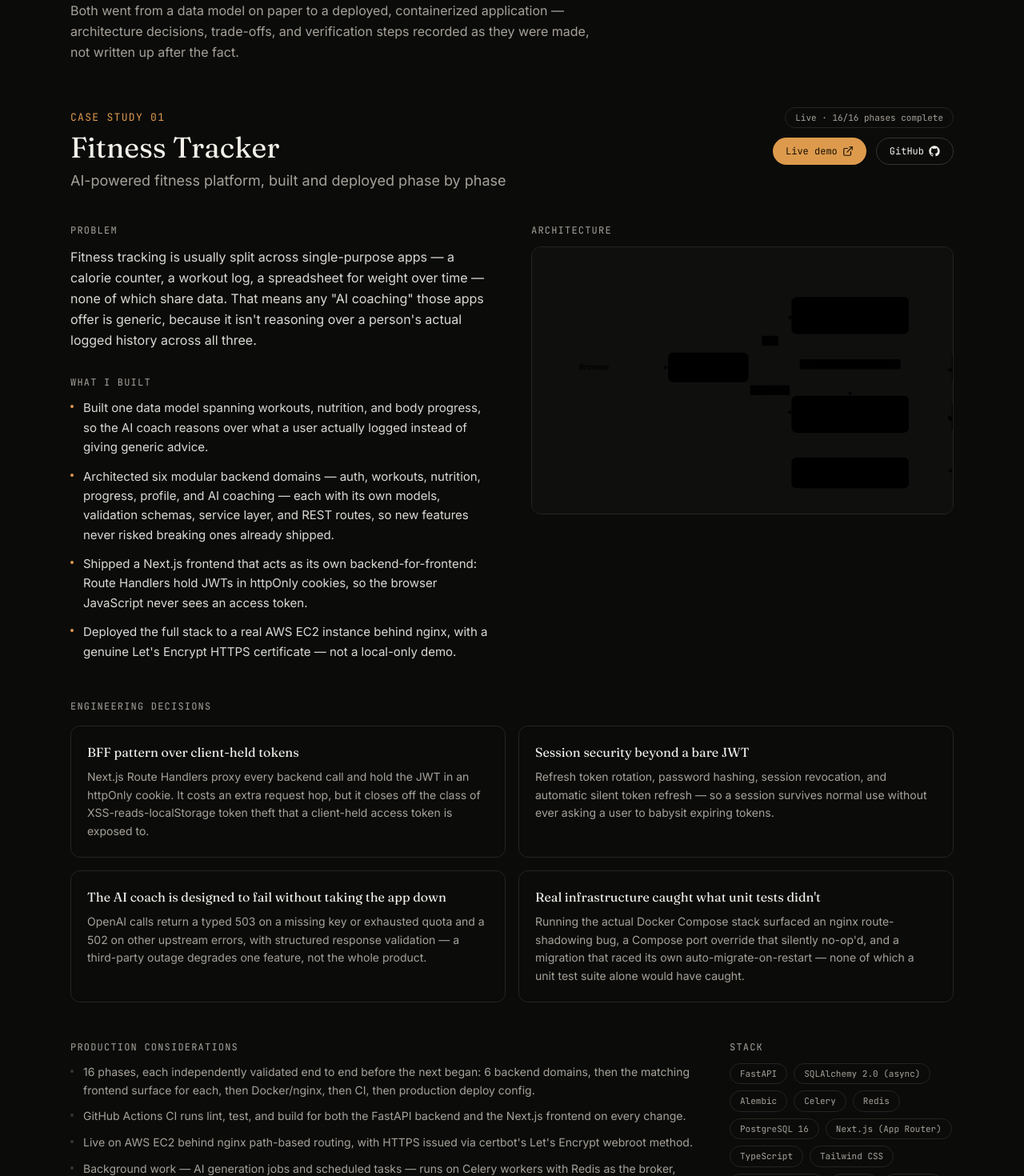
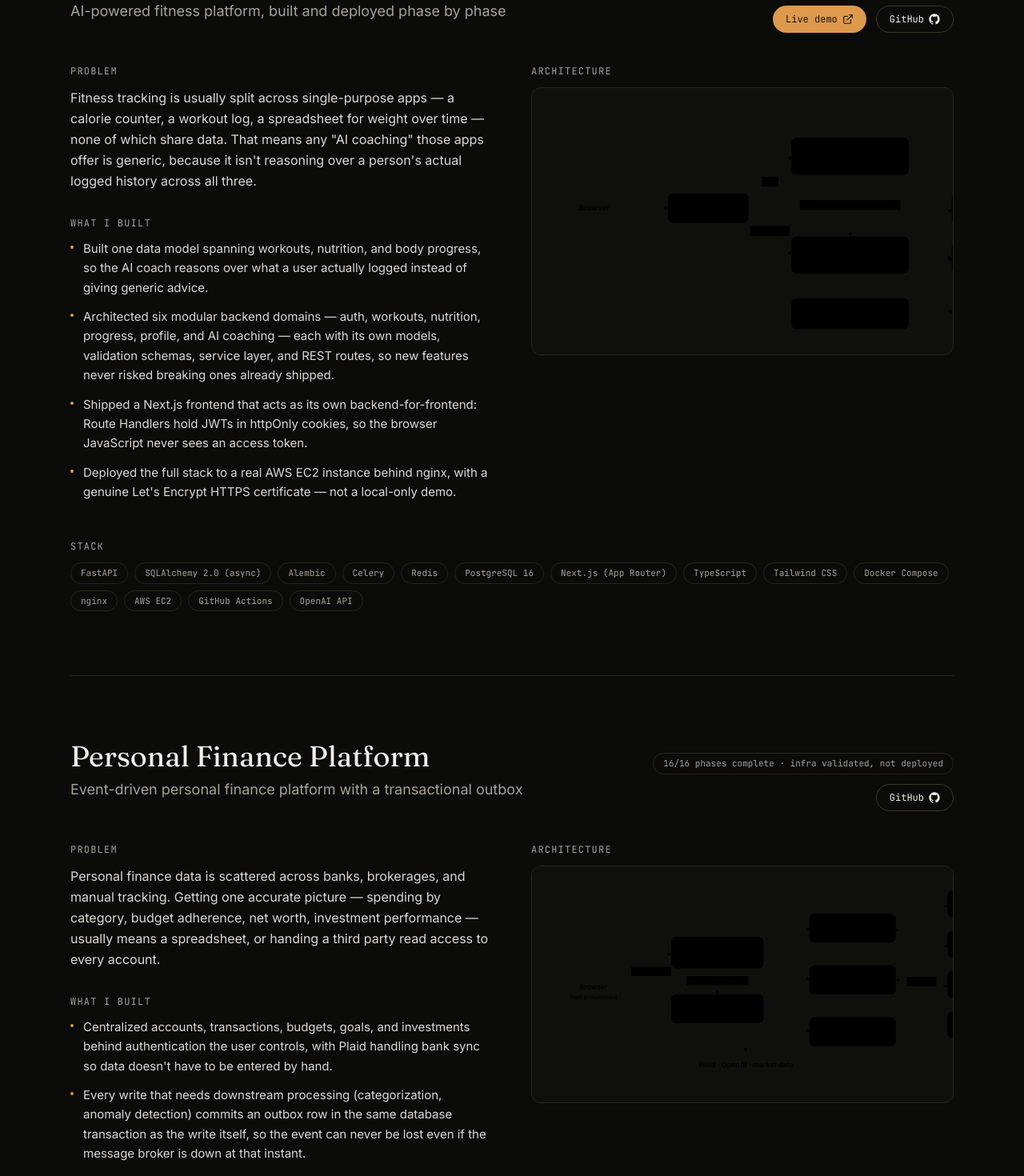
Before and after one commit to shirisha456/portfolio-website, a Next.js app: page / in a window 1280 px wide. Shown: the part 2360-3830 px from the top of the page at 80% size. Built offline with nearby package versions, Linux system fonts and the light colour scheme.

Commit message:
Simplify projects section: drop decisions/production details and case-study framing

```diff
--- a/components/case-study.tsx
+++ b/components/case-study.tsx
@@ -4,16 +4,13 @@
 import { Reveal } from "@/components/reveal";
 import type { CaseStudy } from "@/lib/data";
 
-export function CaseStudyBlock({ study, index }: { study: CaseStudy; index: number }) {
+export function CaseStudyBlock({ study }: { study: CaseStudy }) {
   return (
     <article className="border-t border-border py-16 first:border-t-0 first:pt-0 sm:py-20">
       <Reveal>
         <div className="flex flex-wrap items-baseline justify-between gap-4">
           <div>
-            <p className="font-mono text-[13px] tracking-widest text-accent uppercase">
-              Case study {String(index + 1).padStart(2, "0")}
-            </p>
-            <h3 className="mt-2 font-serif text-3xl text-foreground sm:text-4xl">{study.name}</h3>
+            <h3 className="font-serif text-3xl text-foreground sm:text-4xl">{study.name}</h3>
             <p className="mt-2 max-w-xl text-balance text-base text-muted sm:text-lg">{study.tagline}</p>
           </div>
 
@@ -70,30 +67,6 @@
       </div>
 
       <Reveal delay={100} className="mt-12">
-        <h4 className="font-mono text-xs tracking-widest text-muted uppercase">Engineering decisions</h4>
-        <div className="mt-4 grid gap-4 sm:grid-cols-2">
-          {study.decisions.map((d) => (
-            <div key={d.title} className="rounded-xl border border-border p-5">
-              <p className="font-serif text-base text-foreground">{d.title}</p>
-              <p className="mt-2 text-sm leading-relaxed text-muted">{d.detail}</p>
-            </div>
-          ))}
-        </div>
-      </Reveal>
-
-      <Reveal delay={140} className="mt-12 grid gap-10 lg:grid-cols-[1fr_280px]">
-        <div>
-          <h4 className="font-mono text-xs tracking-widest text-muted uppercase">Production considerations</h4>
-          <ul className="mt-3 space-y-2.5">
-            {study.production.map((point) => (
-              <li key={point} className="flex gap-3 text-sm leading-relaxed text-muted">
-                <span aria-hidden className="mt-2 h-1 w-1 shrink-0 rounded-full bg-border-strong" />
-                <span>{point}</span>
-              </li>
-            ))}
-          </ul>
-        </div>
-        <div>
         <h4 className="font-mono text-xs tracking-widest text-muted uppercase">Stack</h4>
         <div className="mt-3 flex flex-wrap gap-2">
           {study.stack.map((t) => (
@@ -102,7 +75,6 @@
             </span>
           ))}
         </div>
-        </div>
       </Reveal>
     </article>
   );
--- a/components/sections/projects.tsx
+++ b/components/sections/projects.tsx
@@ -1,5 +1,4 @@
 import { ArrowUpRight } from "lucide-react";
-import { SectionHeading } from "@/components/section-heading";
 import { CaseStudyBlock } from "@/components/case-study";
 import { Reveal } from "@/components/reveal";
 import { caseStudies, otherWork } from "@/lib/data";
@@ -8,21 +7,19 @@
   return (
     <section id="work" className="border-b border-border">
       <div className="mx-auto max-w-content px-6 py-24 sm:py-28">
-        <SectionHeading
-          eyebrow="Selected work"
-          title="Two systems, built and documented phase by phase"
-          description="Both went from a data model on paper to a deployed, containerized application — architecture decisions, trade-offs, and verification steps recorded as they were made, not written up after the fact."
-        />
+        <Reveal>
+          <h2 className="font-serif text-3xl text-foreground sm:text-4xl">Projects</h2>
+        </Reveal>
 
-        <div className="mt-14">
-          {caseStudies.map((study, i) => (
-            <CaseStudyBlock key={study.slug} study={study} index={i} />
+        <div className="mt-10">
+          {caseStudies.map((study) => (
+            <CaseStudyBlock key={study.slug} study={study} />
           ))}
         </div>
 
         <div className="mt-8 border-t border-border pt-14">
           <Reveal>
-            <h3 className="font-mono text-xs tracking-widest text-muted uppercase">More engineering work</h3>
+            <h3 className="font-mono text-xs tracking-widest text-muted uppercase">More projects</h3>
           </Reveal>
           <div className="mt-6 grid gap-6 sm:grid-cols-2">
             {otherWork.map((project, i) => (
```
Lines whose indentation alone changed are shown as unchanged.
